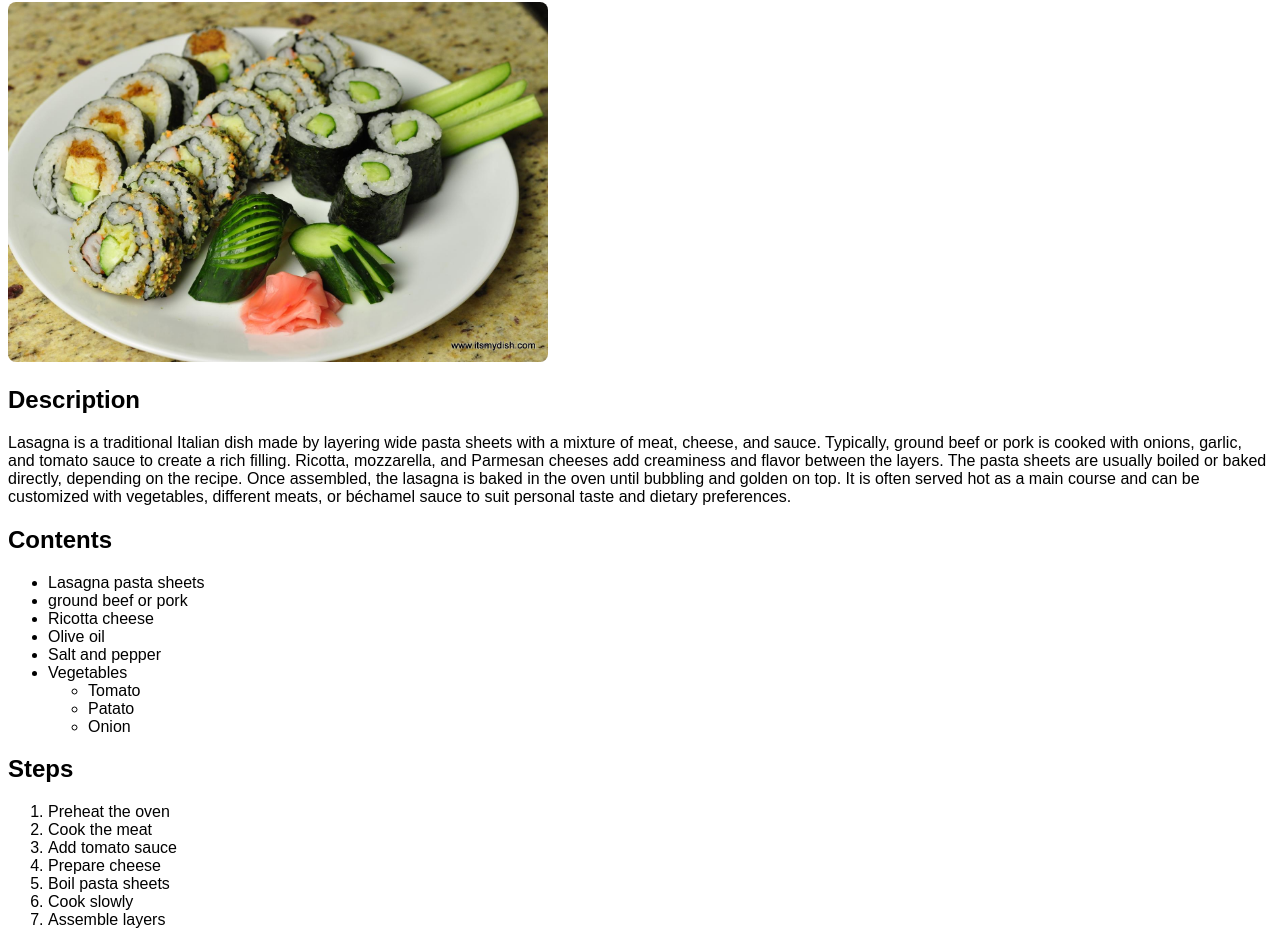
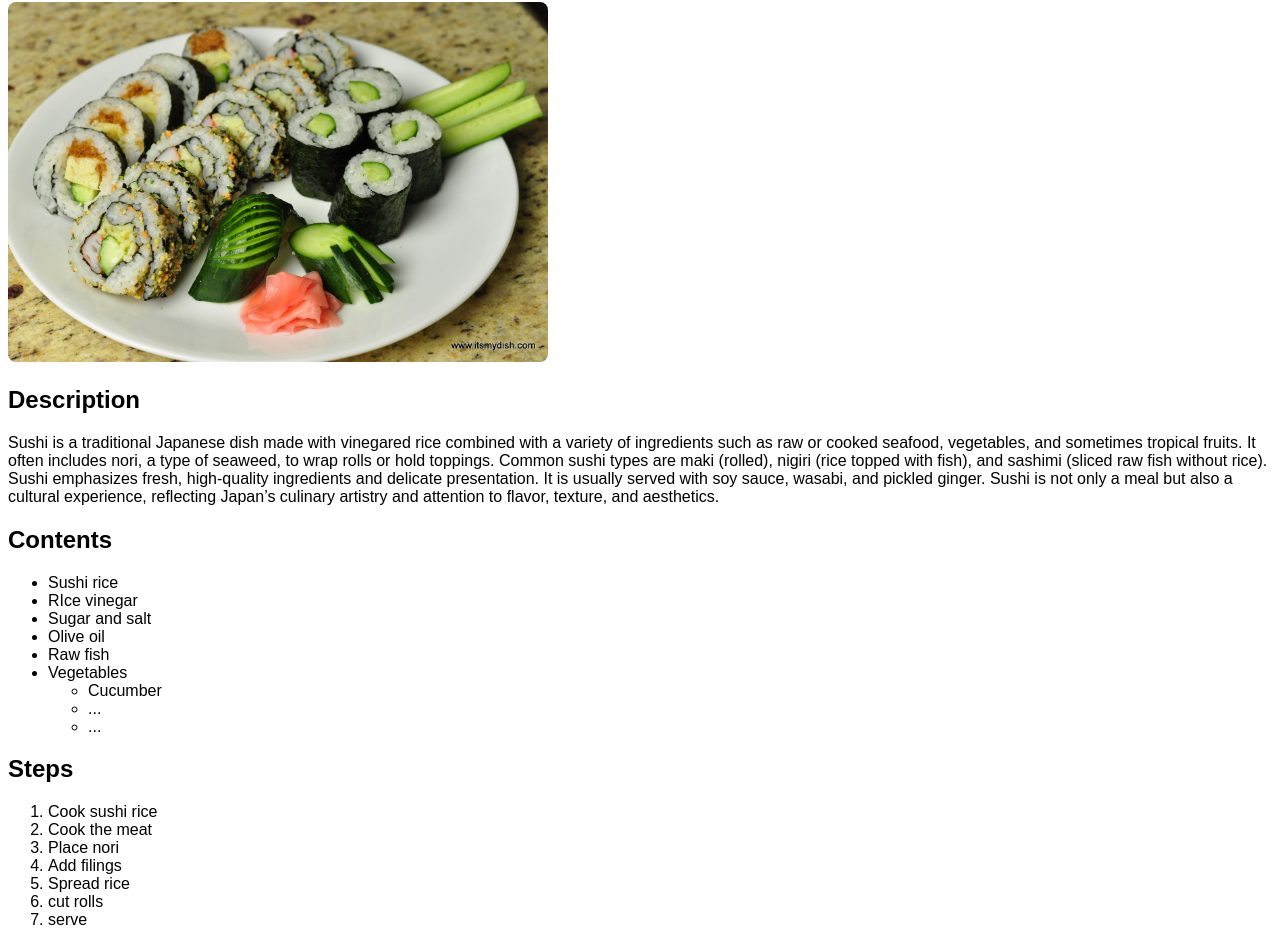
Before and after one commit to Vidadi-Murad/toprepo, a plain HTML site: page Recipes/sushi.html in a window 1280 px wide. Shown: the part 104-1049 px from the top of the page. Drawn offline with Linux system fonts and the light colour scheme.

Commit message:
Also Added data for sushi.html

```diff
--- a/Recipes/sushi.html
+++ b/Recipes/sushi.html
@@ -18,30 +18,30 @@
     <h1>Sushi Recipe</h1>
     <img src="../Images/sushi.jpg" width="540px" height="360px" alt="Sushi photo for Web-Site">
      <h2>Description</h2>
-    <p>Lasagna is a traditional Italian dish made by layering wide pasta sheets with a mixture of meat, cheese, and sauce. Typically, ground beef or pork is cooked with onions, garlic, and tomato sauce to create a rich filling. Ricotta, mozzarella, and Parmesan cheeses add creaminess and flavor between the layers. The pasta sheets are usually boiled or baked directly, depending on the recipe. Once assembled, the lasagna is baked in the oven until bubbling and golden on top. It is often served hot as a main course and can be customized with vegetables, different meats, or béchamel sauce to suit personal taste and dietary preferences.</p>
+    <p>Sushi is a traditional Japanese dish made with vinegared rice combined with a variety of ingredients such as raw or cooked seafood, vegetables, and sometimes tropical fruits. It often includes nori, a type of seaweed, to wrap rolls or hold toppings. Common sushi types are maki (rolled), nigiri (rice topped with fish), and sashimi (sliced raw fish without rice). Sushi emphasizes fresh, high-quality ingredients and delicate presentation. It is usually served with soy sauce, wasabi, and pickled ginger. Sushi is not only a meal but also a cultural experience, reflecting Japan’s culinary artistry and attention to flavor, texture, and aesthetics.</p>
     <h2>Contents</h2>
     <ul>
-        <li>Lasagna pasta sheets</li>
-        <li>ground beef or pork</li>
-        <li>Ricotta cheese</li>
+        <li>Sushi rice</li>
+        <li>RIce vinegar</li>
+        <li>Sugar and salt</li>
         <li>Olive oil</li>
-        <li>Salt and pepper</li>
+        <li>Raw fish</li>
         <li>Vegetables</li>
         <ul>
-            <li>Tomato</li>
-            <li>Patato</li>
-            <li>Onion</li>
+            <li>Cucumber</li>
+            <li>...</li>
+            <li>...</li>
         </ul>
     </ul>
     <h2>Steps</h2>
     <ol>
-        <li>Preheat the oven</li>
+        <li>Cook sushi rice</li>
         <li>Cook the meat</li>
-        <li>Add tomato sauce</li>
-        <li>Prepare cheese </li>
-        <li>Boil pasta sheets</li>
-        <li>Cook slowly</li>
-        <li>Assemble layers</li>
+        <li>Place nori</li>
+        <li>Add filings </li>
+        <li>Spread rice</li>
+        <li>cut rolls</li>
+        <li>serve</li>
     </ol>
 </body>
 </html>
```
